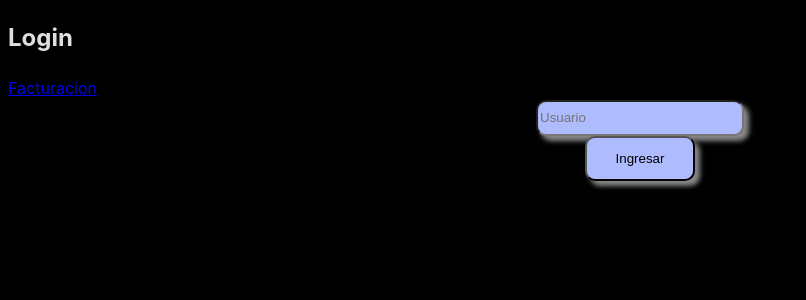
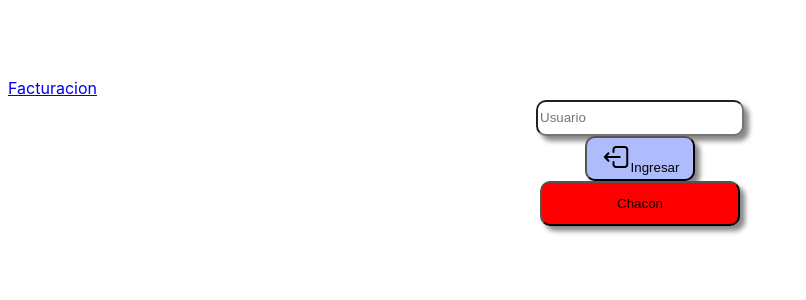
Before and after one commit to Luisrome01/BillMaster, a React (Vite) app: page / in a window 1280 px wide. Shown: the top 300 px of the page, without its empty margins (0-806 px from the left). Built offline with nearby package versions, Linux system fonts and the light colour scheme.

Commit message:
Mas cambios, se agrego la imagen al boton

```diff
--- a/src/components/buttons/BtnGeneral.jsx
+++ b/src/components/buttons/BtnGeneral.jsx
@@ -1,6 +1,6 @@
 import React from "react";
 
-const BtnGeneral = ({text, handleClick, width, height, color, borderRadius, shadow}) => {
+const BtnGeneral = ({text, handleClick, width, height, color, borderRadius, img, shadow}) => {
     const style = {
         width: width,
         height: height,
@@ -9,7 +9,12 @@ const BtnGeneral = ({text, handleClick, width, height, color, borderRadius, shad
         boxShadow: shadow
     }
     return (
-        <button style={style} onClick={handleClick}>{text}</button>
+        <div>
+            <button style={style} onClick={handleClick} className="btn">
+                    <img src={img}/>
+                    {text}
+            </button>
+        </div>
     )
 }
 
--- a/src/index.css
+++ b/src/index.css
@@ -5,7 +5,7 @@
 
   color-scheme: light dark;
   color: rgba(255, 255, 255, 0.87);
-  background-color: #000000;
+  background-color: #ffffff;
 
   font-synthesis: none;
   text-rendering: optimizeLegibility;
--- a/src/views/Login.jsx
+++ b/src/views/Login.jsx
@@ -5,10 +5,14 @@ import './css/Login.css';
 // Components
 import BtnGeneral from "../components/buttons/BtnGeneral";
 import InputGeneral from "../components/inputs/InputGeneral";
+import image from "../assets/tabler_logout.svg"
 
 const Login = () => {
     const Click = () => {
         console.log("Click me!");
+    }
+    const Chacon = () =>{
+        console.log("Chacon es un mmwebo");
     }
     return (
         <div>
@@ -22,7 +26,7 @@ const Login = () => {
                     placeholder="Usuario"
                     width="200px"
                     height="30px"
-                    color="#AEBBFD"
+                    // color="#AEBBFD"
                     borderRadius="10px"
                     shadow="5px 5px 5px #888888"
                     />
@@ -34,6 +38,17 @@ const Login = () => {
                     color="#AEBBFD"
                     borderRadius="10px"
                     shadow="5px 5px 5px #888888"
+                    img={image}
+                />
+
+                    <BtnGeneral
+                    text="Chacon"
+                    handleClick={Chacon}
+                    width="200px"
+                    height="45px"
+                    color="red"
+                    borderRadius="10px"
+                    shadow="5px 5px 5px #888888"
                 />
             </div>
         </div>
```
Also changed, not shown: src/assets/tabler_logout.png (added), src/assets/tabler_logout.svg (added), src/components/buttons/css/btn.css (added).
